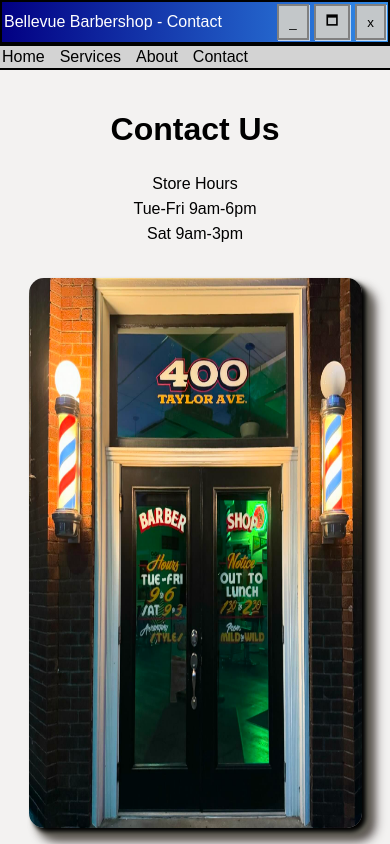
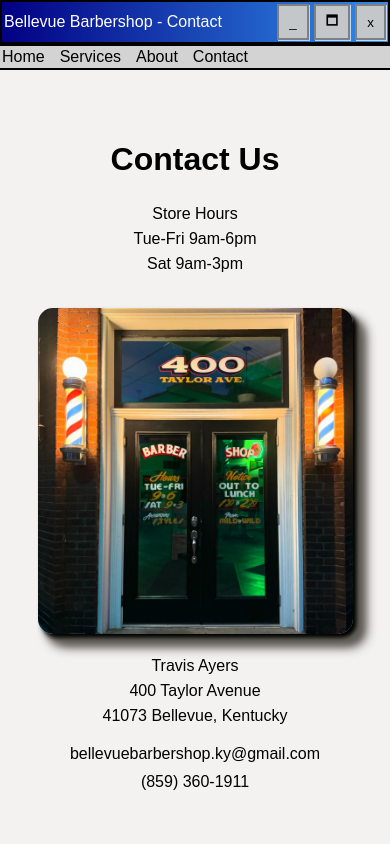
Before and after one commit to austynwhaley/bellevuebarbershop, a React (Create React App) app: page / in a window 390 px wide. Both pictures are taken after a click on the element "Contact". Shown: the top 844 px of the page. Built offline with nearby package versions, Linux system fonts and the light colour scheme; a web font is replaced by a local one.

Commit message:
update width

```diff
--- a/src/pages/Contact/Contact.module.css
+++ b/src/pages/Contact/Contact.module.css
@@ -31,25 +31,23 @@
   }
 
   .contact-image {
-    width: 550px;
-    height: 550px;
+    width: 100%;      /* Make the image responsive */
+    max-width: 550px; /* Set a maximum width to prevent it from getting too large */
+    height: auto;    /* Maintain the aspect ratio */
     border-radius: 15px;
     margin-top: 20px;
     align-self: center;
     box-shadow: 4px 4px 4px #000, 8px 8px 8px rgb(120, 120, 107), 12px 12px 12px rgb(46, 36, 36);
-}
-
+  }
 
   /* Additional mobile-specific styles */
   @media (max-width: 768px) {
     .contact-image {
-      max-width: 90%;      /* Ensure the image doesn't overflow on mobile */
-    }
-
-    .window {
-      padding: 20px 10px;  /* Adjust padding for smaller screens */
+      max-width: 90%; /* Ensure the image doesn't overflow on mobile */
     }
   }
+
+
 
   .contact-info{
     margin-top: 5%;
```
